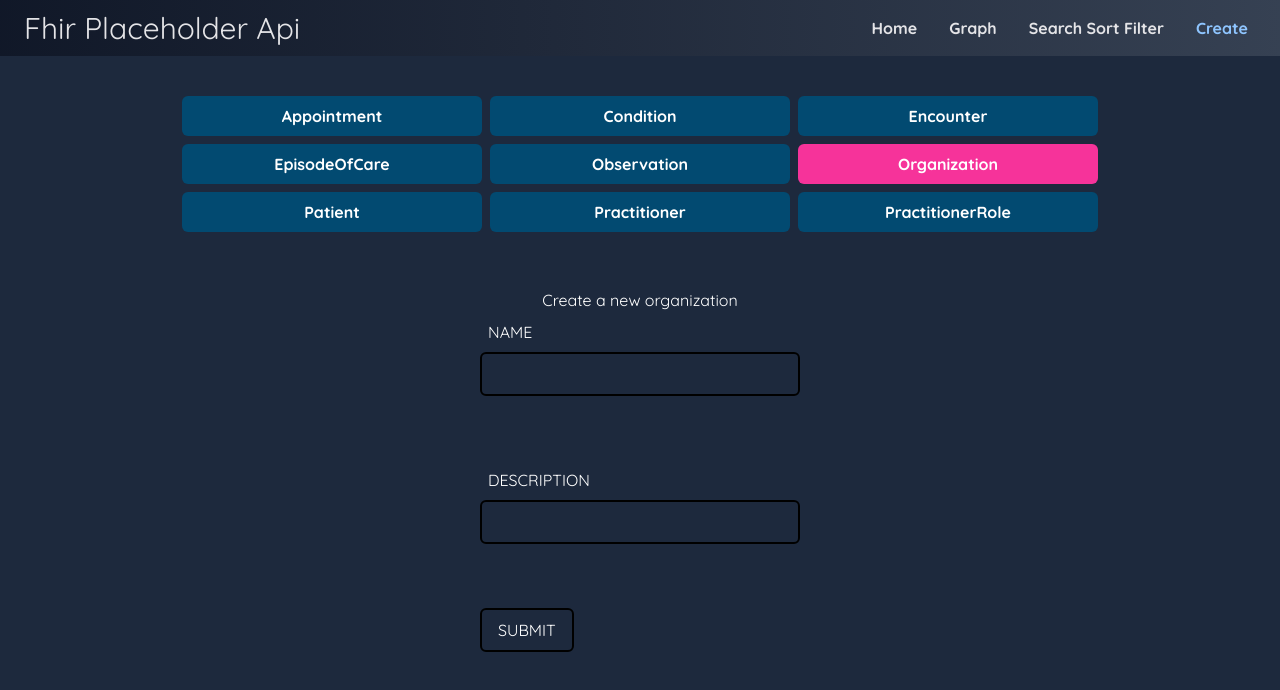
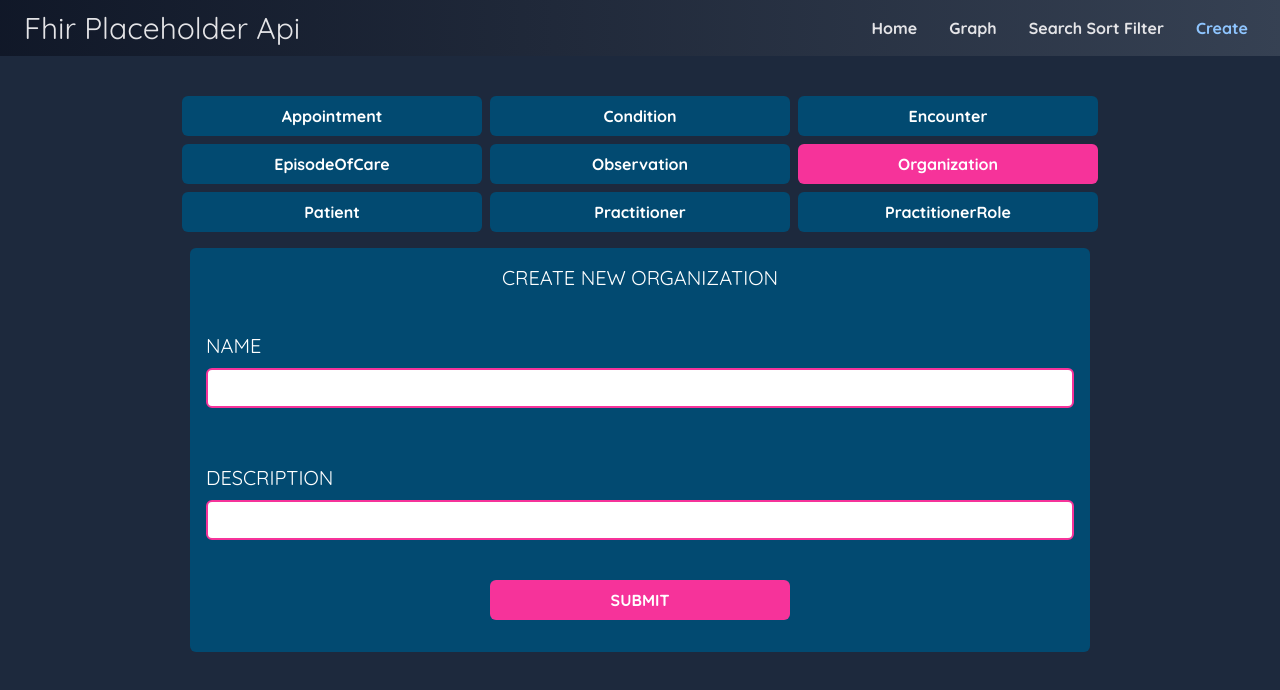
Before and after one commit to willemverbuyst/fhir-placeholder-api, a React (Vite) app in the folder client/: page /create in a window 1280 px wide. Shown: the top 690 px of the page. Built offline with nearby package versions, Linux system fonts and the light colour scheme.

Commit message:
Style create form

```diff
--- a/client/src/pages/create-organization/CreateOrganization.tsx
+++ b/client/src/pages/create-organization/CreateOrganization.tsx
@@ -1,5 +1,6 @@
 import type React from "react";
 import { useRef, useState } from "react";
+import { Card } from "../../ui/Card";
 import InputField, { type Api } from "../../ui/InputField";
 
 interface FormElements extends HTMLFormControlsCollection {
@@ -59,36 +60,31 @@ export function CreateOrganization() {
     setOrganization("");
   }
 
-  return organization ? (
-    <section
-      className={
-        "flex flex-col items-center w-[400px] m-auto text-white p-10 rounded-md"
-      }
-    >
-      <h1>You've created {organization}</h1>
+  return (
+    <div className="w-[350px] sm:w-[900px] mx-auto">
+      {organization ? (
+        <Card
+          headerText={`You've created ${organization}`}
+          content={
+            <section className="flex flex-col items-center justify-center gap-4 p-4">
               <button
-        className="border-2 border-black py-2 px-4 rounded-md"
+                className="py-2 px-4 rounded-md text-white w-[350px] sm:w-[300px] text-center cursor-pointer font-bold transition-colors bg-pink-500 hover:bg-pink-600"
                 type="button"
                 onClick={goToForm}
               >
                 CREATE NEW
               </button>
             </section>
+          }
+          className="w-[350px] sm:w-[600px] lg:w-[900px] 2xl:w-[900px] mx-auto"
+        />
       ) : (
-    <section
-      className={
-        "flex flex-col items-center w-[400px] m-auto text-white p-10 rounded-md"
-      }
-    >
-      <h1>Create a new organization</h1>
+        <Card
+          headerText="Create new organization"
+          content={
             <form
               id="loginForm"
-        style={{
-          display: "flex",
-          flexDirection: "column",
-          gap: "1rem",
-          width: "100%",
-        }}
+              className="flex flex-col items-center justify-center gap-4 p-4"
               onSubmit={handleSubmit}
             >
               <InputField id="name" label="NAME" type="text" apiRef={nameRef} />
@@ -101,13 +97,17 @@ export function CreateOrganization() {
 
               <section>
                 <button
-            className="border-2 border-black py-2 px-4 rounded-md"
+                  className="py-2 px-4 rounded-md text-white w-[350px] sm:w-[300px] text-center cursor-pointer font-bold transition-colors bg-pink-500 hover:bg-pink-600"
                   type="submit"
                 >
                   SUBMIT
                 </button>
               </section>
             </form>
-    </section>
+          }
+          className="w-[350px] sm:w-[600px] lg:w-[900px] 2xl:w-[900px] mx-auto"
+        />
+      )}
+    </div>
   );
 }
--- a/client/src/ui/Card.tsx
+++ b/client/src/ui/Card.tsx
@@ -4,11 +4,13 @@ import { cn } from "../lib/utils";
 export function Card({
   headerText,
   content,
-}: { headerText?: string; content: React.JSX.Element }) {
+  className,
+}: { headerText?: string; content: React.JSX.Element; className?: string }) {
   return (
     <section
       className={cn(
         "flex flex-col gap-2 text-white p-4 rounded-md w-[350px] sm:w-[600px] lg:w-[900px] 2xl:w-[750px] bg-sky-900",
+        className,
       )}
     >
       {!!headerText && (
--- a/client/src/ui/InputField.tsx
+++ b/client/src/ui/InputField.tsx
@@ -32,37 +32,17 @@ function InputField(props: {
   );
 
   return (
-    <section
-      style={{
-        display: "flex",
-        flexDirection: "column",
-        paddingBottom: "3rem",
-      }}
-    >
-      <label
-        htmlFor={props.id}
-        style={{
-          padding: "0.5rem",
-        }}
-      >
+    <section className="flex flex-col gap-2 items-start w-[350px] sm:w-[600px] lg:w-[900px] p-4">
+      <label htmlFor={props.id} className="text-xl">
         {props.label}
       </label>
       <input
         ref={inputRef}
         id={props.id}
         type={props.type}
-        className="border-2 border-black py-2 px-4 rounded-md"
+        className="rounded-md border-2 border-pink-500 bg-white backdrop-blur-md p-2 font-bold text-sky-900 w-full h-[40px] outline-pink-500 focus:outline caret-pink-500"
       />
-      <p
-        style={{
-          color: "red",
-          fontSize: "80%",
-          margin: 0,
-          textAlign: "left",
-        }}
-      >
-        {errorMessage}
-      </p>
+      <p className="text-pink-500 font-bold">{errorMessage}</p>
     </section>
   );
 }
```
Lines whose indentation alone changed are shown as unchanged.
